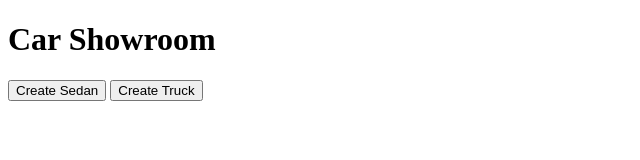
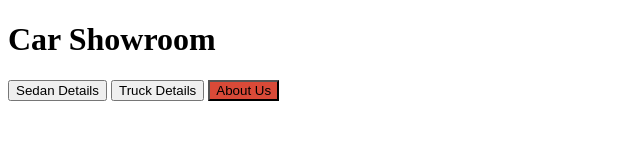
Before and after one commit to M-erick/Employee-record, a plain HTML site: page Car.html in a window 1280 px wide. Shown: the whole page, without its empty margins (0-640 px from the left). Drawn offline with Linux system fonts and the light colour scheme.

```diff
--- a/Car.html
+++ b/Car.html
@@ -7,10 +7,28 @@
 </head>
 <body>
   <h1>Car Showroom</h1>
-  <button id="createSedan">Create Sedan</button>
-  <button id="createTruck">Create Truck</button>
+
+  <div id="about"></div>
+
+  <button id="createSedan">Sedan Details</button>
+
+
+<button id="createTruck" >Truck Details</button>
+
+</div>
+  <!-- <button id="createTruck">Truck Details</button> -->
+  <button id="aboutUs" onmouseover="mouseOver(this)" onmouseout="mouseOut(this)" style="background-color:#D94A38;">About Us</button>
   <div id="carDetails"></div>
 
   <script src="Car-OOP.js"></script>
+  <script>
+    function mouseOver(info) {
+      info.innerHTML = "About Info";
+    }
+
+    function mouseOut(info) {
+      info.innerHTML = "About Us";
+    }
+    </script>
 </body>
 </html>
```
